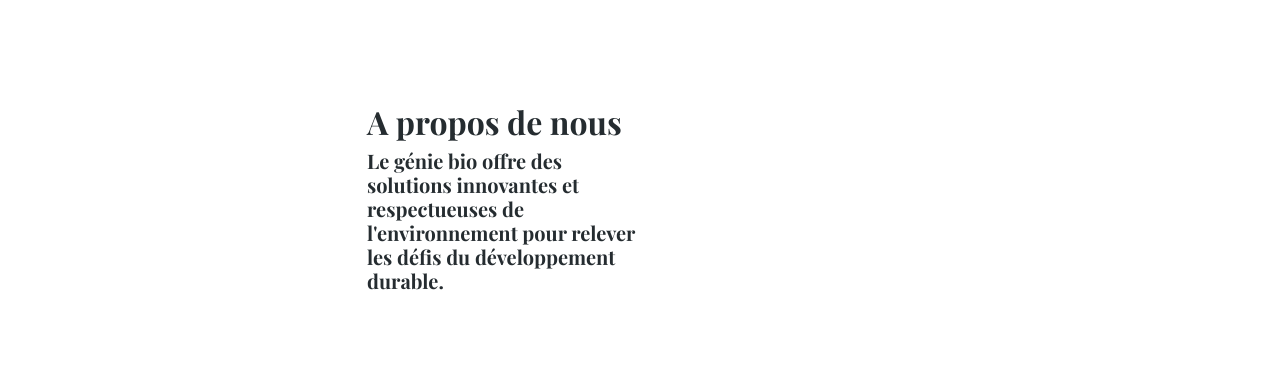
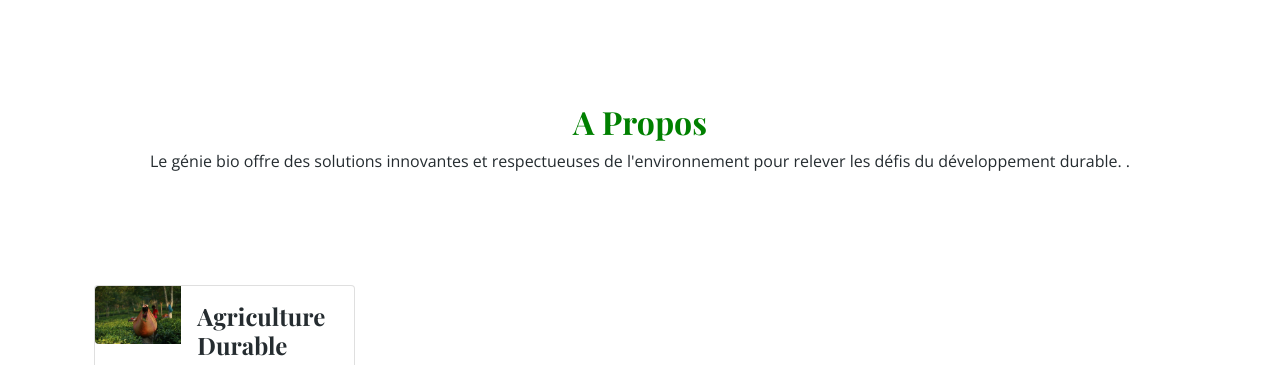
Before and after one commit to camchristine/Genie--bio, a plain HTML site: page index.html in a window 1280 px wide. Shown: the part 1131-1496 px from the top of the page. Drawn offline with nearby package versions, Linux system fonts and the light colour scheme.

Commit message:
Update index.html

```diff
--- a/index.html
+++ b/index.html
@@ -134,13 +134,15 @@
     <br><br><br><br><br>
 
     <!-- Store Start -->
+    <div class="text-center" style="text-align: center;">
+        <h2 style="color: green;"> A Propos </h2>
+        <p>Le génie bio offre des solutions innovantes et respectueuses de l'environnement pour relever les défis du développement durable. .</p>
+
+    </div>
     <div class="container">
         <div class="container">
             <div class="col-lg-6 wow fadeIn" data-wow-delay="0.5s">
-                <div style="margin-left: 50%;">
-                    <h2>A propos de nous</h2>
-                    <h5>Le génie bio offre des solutions innovantes et respectueuses de l'environnement pour relever les défis du développement durable. </h5>
-                </div>
+
                 <br><br>
                 <div class="row">
                     <div class="col-md-6 wow fadeInUp" data-wow-delay="0.5s">
@@ -206,7 +208,7 @@
         <div class="section-title text-center">
          <h1 class="title text-center" style="margin-top: 20%;">Nos Projets</h1>
         </div>
-        <div class="owl-carousel product-carousel wow fadeInUp" data-wow-delay="0.5s">
+        <div class="owl-carousel product-carousel wow fadeInUp" data-wow-delay="0.5s" style="background-color: #626365;">
             <a href="https://www.facebook.com/ongeniebio" class="d-block product-item rounded">
                 <img src="img/caro1.jpeg" alt="">
                 <div class="bg-white shadow-sm text-center p-4 position-relative mt-n5 mx-4">
```
